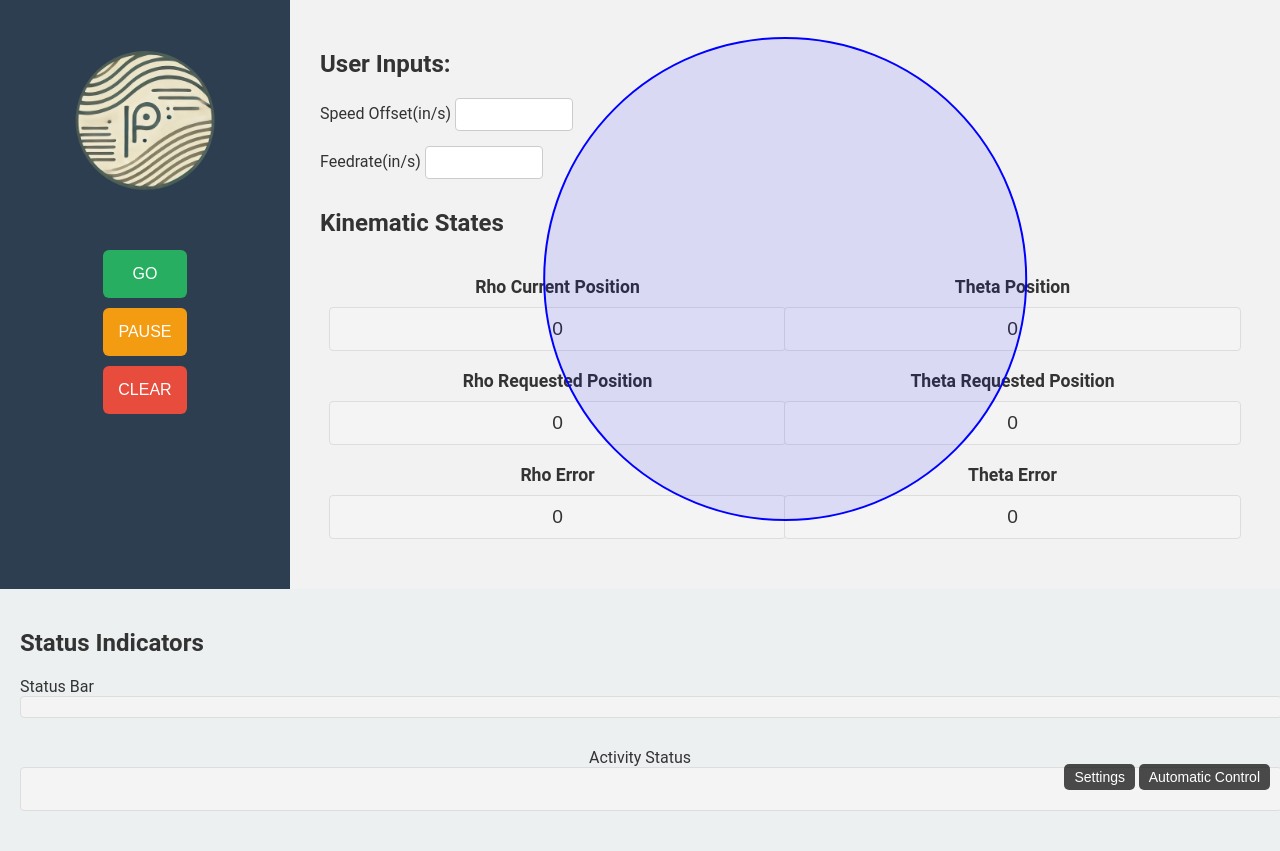
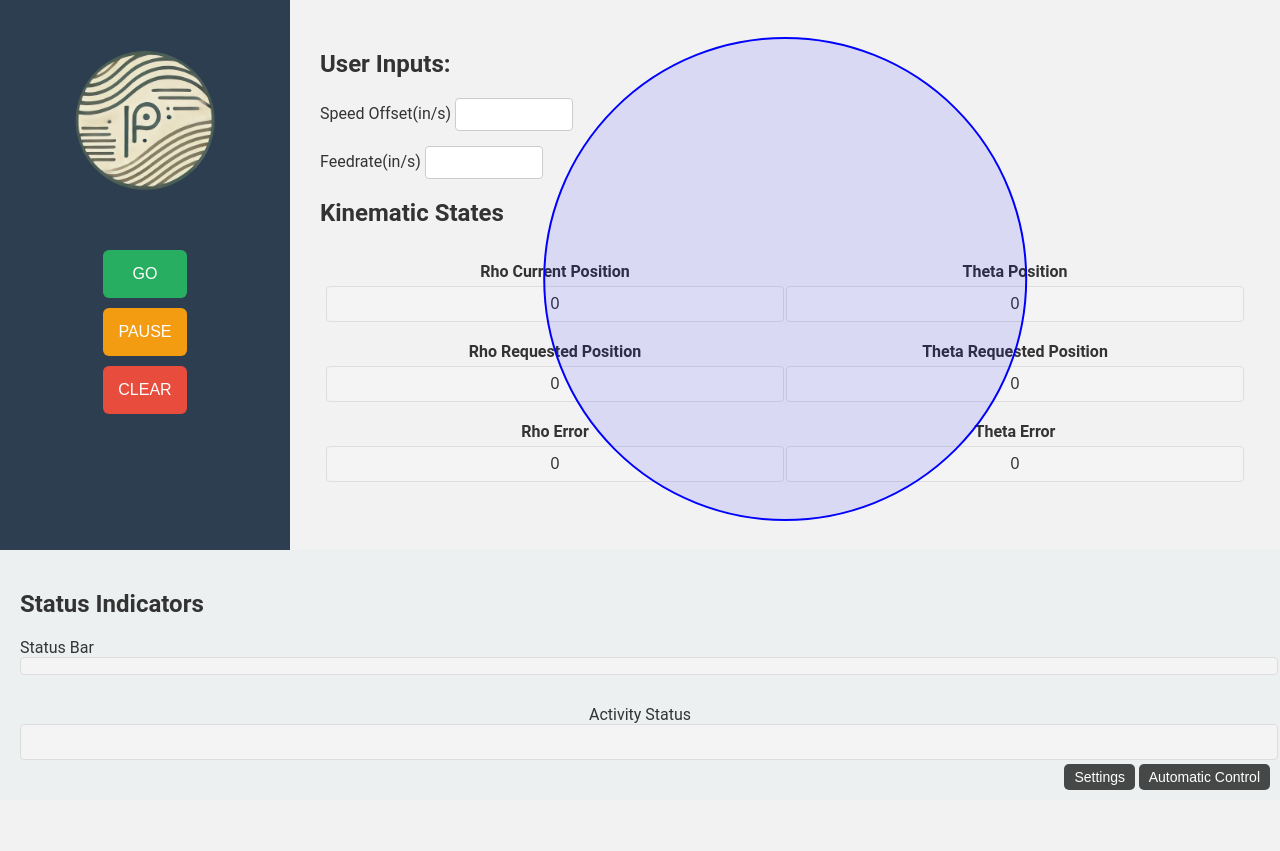
Before and after one commit to patrickmulcahy2/SanDee, a Flask app: page / in a window 1280 px wide. After the commit the page ends 790 px from the top, so only its background shows below. Run offline with Flask 3, Linux system fonts and the light colour scheme; some libraries are stand-ins or nearby versions.

Commit message:
Update styleControl.css

```diff
--- a/static/css/styleControl.css
+++ b/static/css/styleControl.css
@@ -149,17 +149,16 @@ input[type="number"] {
     cursor: url('/static/images/circle-cursor.png'), auto; /* Custom cursor */
 }
 
-/* Add this to styleControl.css */
 .kinematic-states {
-    margin-top: 30px;
+    margin-top: 20px; /* Reduce the margin for compactness */
 }
 
 .kinematic-grid {
     display: grid;
     grid-template-columns: repeat(2, 1fr); /* 2 columns */
     grid-template-rows: repeat(3, 1fr); /* 3 rows */
-    gap: 20px;
-    padding: 20px;
+    gap: 10px; /* Smaller gap between items */
+    padding: 10px; /* Less padding for more compactness */
 }
 
 .kinematic-item {
@@ -167,19 +166,20 @@ input[type="number"] {
     flex-direction: column;
     align-items: center;
     text-align: center;
+    padding: 5px; /* Reduce padding for a tighter layout */
 }
 
 .kinematic-item strong {
-    margin-bottom: 10px;
-    font-size: 1.1em;
+    margin-bottom: 5px; /* Smaller margin for the title */
+    font-size: 1em; /* Smaller font size for the title */
 }
 
 .non-editable-box {
     background-color: #f4f4f4;
     border: 1px solid #ddd;
-    padding: 10px;
-    font-size: 1.2em;
-    width: 100%;
+    padding: 8px; /* Smaller padding */
+    font-size: 1em; /* Slightly smaller font size */
+    width: 100%; /* Full width */
     text-align: center;
     font-family: 'Arial', sans-serif;
 }
```
